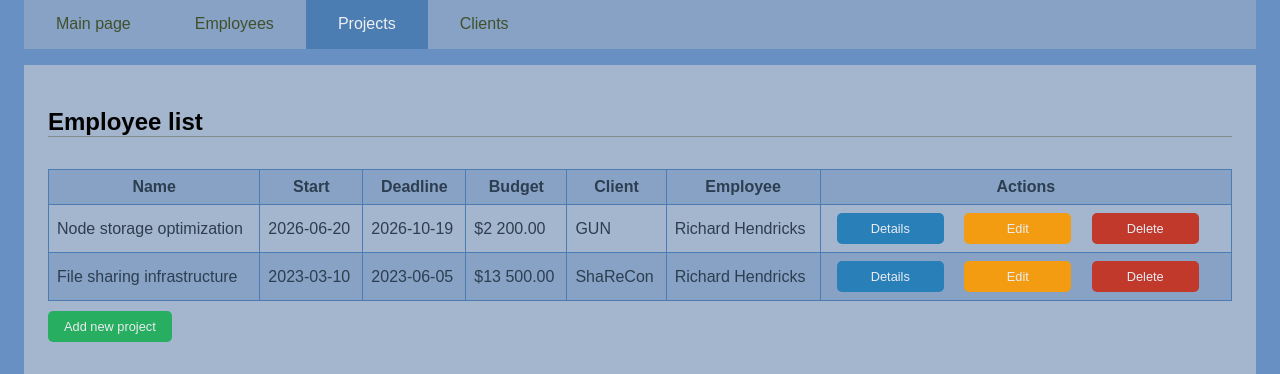
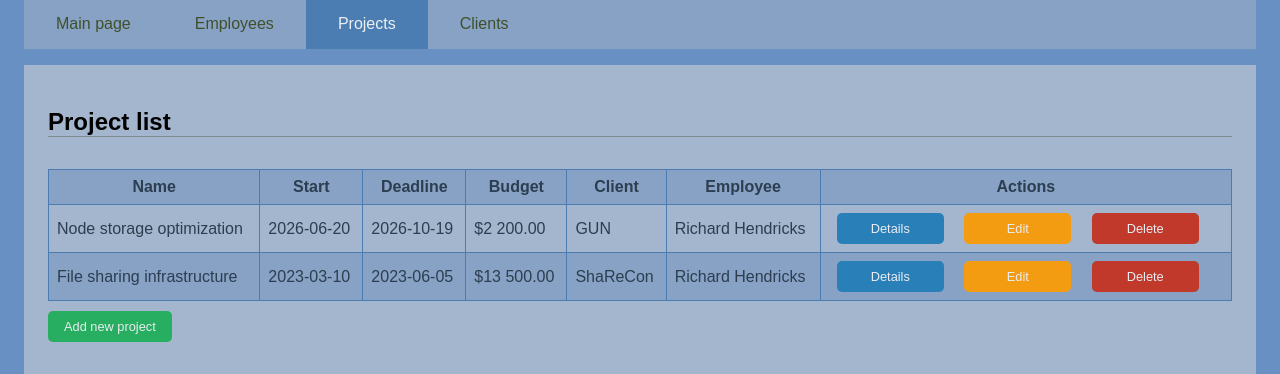
Before and after one commit to imasharc/TIN, a Node server app: page /projects in a window 1280 px wide. Shown: the part 370-744 px from the top of the page. Run offline with Node 20, Linux system fonts and the light colour scheme.

Commit message:
Fix bug/typo

```diff
--- a/MP2/tin-project-malinowski-s20824/views/pages/project_/list.ejs
+++ b/MP2/tin-project-malinowski-s20824/views/pages/project_/list.ejs
@@ -1,7 +1,7 @@
 <%- include('../../fragment/header.ejs') %>
 
     <main>
-        <h2>Employee list</h2>
+        <h2>Project list</h2>
         <table class="table-list">
             <thead>
                 <tr>
```
